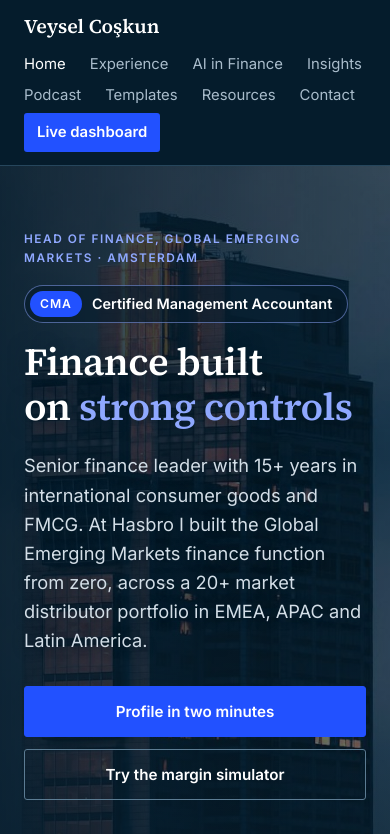
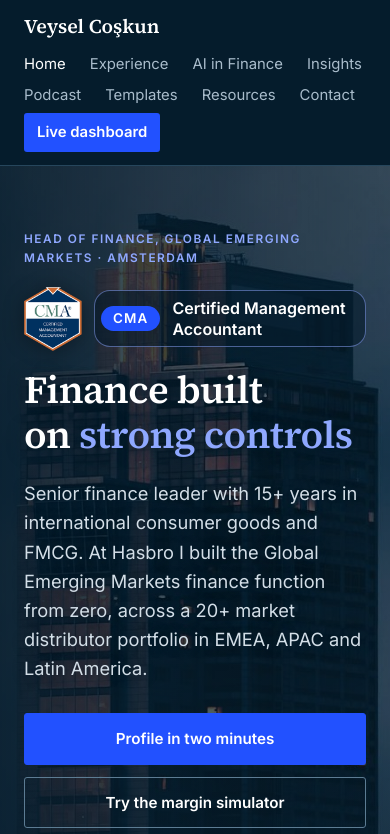
Before and after one commit to veysel-coskun/veysel-coskun.github.io, a plain HTML site: page index.html in a window 390 px wide. Shown: the top 834 px of the page. Drawn offline with Linux system fonts and the light colour scheme.

Commit message:
Enlarge home CMA label and add the CMA badge
Make the hero CMA label 20% larger and show IMA's CMA badge beside it,
linked to IMA's CMA page. Keep both on one row on phones.

Co-Authored-By: Claude Opus 5.5 <noreply@anthropic.com>

```diff
--- a/assets/site.css
+++ b/assets/site.css
@@ -241,6 +241,12 @@ a.card:hover,.card.lift:hover{transform:translateY(-4px);box-shadow:0 16px 34px
 .cred{display:inline-flex;align-items:center;gap:10px;margin-top:16px;padding:5px 15px 5px 5px;border:1px solid rgba(143,168,255,.5);border-radius:999px;background:rgba(5,28,44,.6);color:#fff;font-size:.9rem;font-weight:600;text-decoration:none;transition:border-color .15s ease}
 .cred b{background:var(--accent);color:#fff;padding:3px 10px;border-radius:999px;font-size:.76rem;letter-spacing:.08em}
 .cred:hover{border-color:#fff}
+.hero .cred{gap:12px;margin-top:0;padding:6px 18px 6px 6px;font-size:1.08rem}
+.hero .cred b{padding:4px 12px;font-size:.91rem}
+.cred-hero{display:flex;flex-wrap:wrap;align-items:center;gap:12px 16px;margin-top:18px}
+.cma-logo{display:block;flex:none}
+.cma-logo img{display:block;width:auto;height:72px;filter:drop-shadow(0 2px 10px rgba(0,0,0,.35))}
+@media (max-width:680px){.cred-hero{flex-wrap:nowrap;gap:12px}.hero .cred{min-width:0;font-size:1rem;line-height:1.3;padding:7px 16px 7px 6px;border-radius:16px}.hero .cred b{font-size:.84rem;flex:none}.cma-logo img{height:64px}}
 .cred-row{display:flex;flex-wrap:wrap;gap:10px;margin-top:6px}
 .cred.light{background:var(--surface);color:var(--ink);border-color:var(--hair-strong)}
 .cred.light:hover{border-color:var(--accent)}
--- a/index.html
+++ b/index.html
@@ -35,7 +35,7 @@
   <div class="wrap">
     <div class="hero-copy">
       <p class="eyebrow">Head of Finance, Global Emerging Markets · Amsterdam</p>
-      <a class="cred" href="experience.html#credentials"><b>CMA</b>Certified Management Accountant</a>
+      <div class="cred-hero"><a class="cma-logo" href="https://www.imaglobal.org/certifications/cma" target="_blank" rel="noopener"><img src="assets/cma-badge.png" width="196" height="216" alt="CMA, Certified Management Accountant, IMA badge"></a><a class="cred" href="experience.html#credentials"><b>CMA</b>Certified Management Accountant</a></div>
       <h1>Finance built on <span class="rot" data-rotate="clear numbers|strong controls|practical AI|better decisions">clear numbers</span></h1>
       <p class="lead">Senior finance leader with 15+ years in international consumer goods and FMCG. At Hasbro I built the Global Emerging Markets finance function from zero, across a 20+ market distributor portfolio in EMEA, APAC and Latin America.</p>
       <div class="actions"><a class="btn" href="#snapshot">Profile in two minutes</a><a class="btn ghost" href="#simulator">Try the margin simulator</a></div>
```
Also changed, not shown: assets/cma-badge.png (added).
